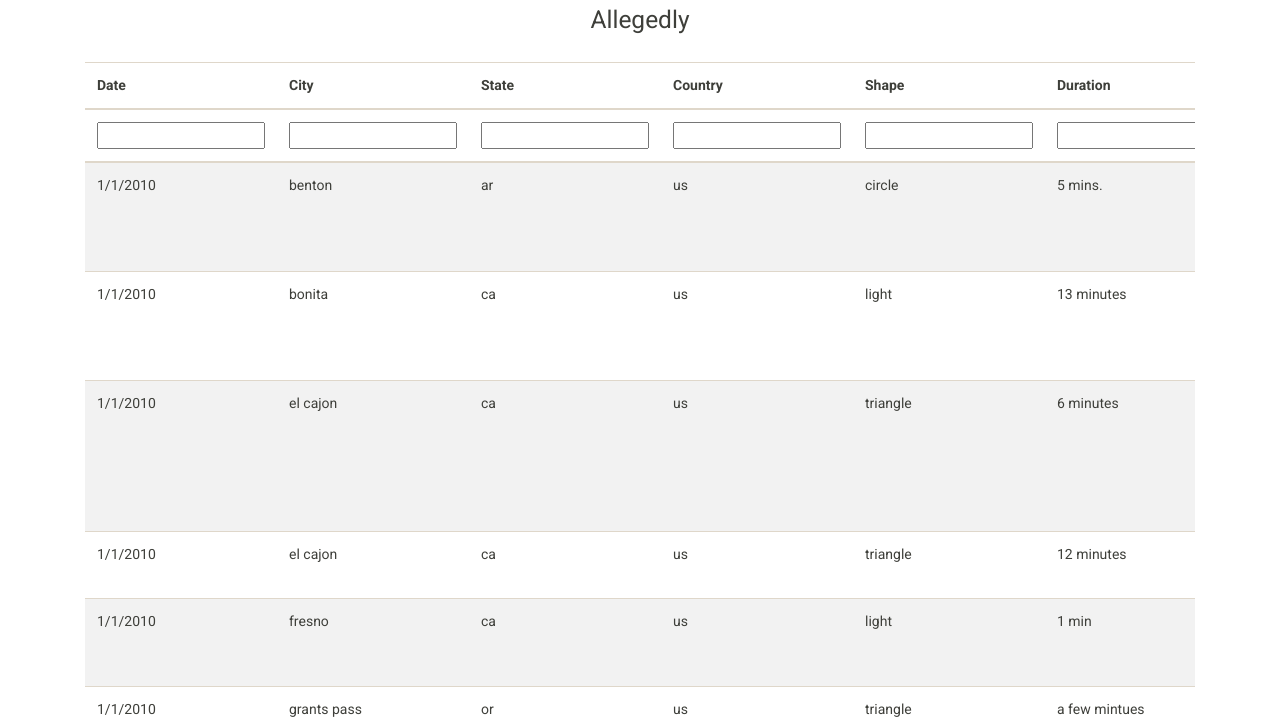
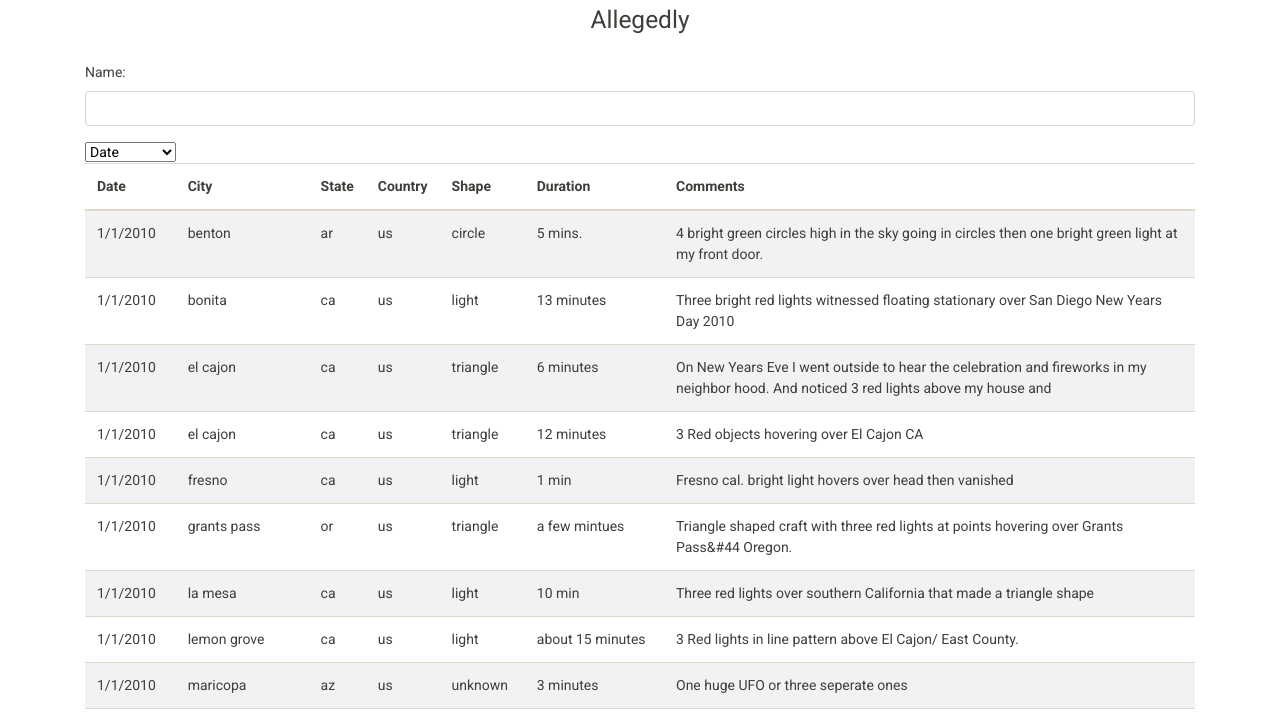
Before and after one commit to mwcooley99/d3_and_javascript_assignment, a plain HTML site: page index.html in a window 1280 px wide. Shown: the part 112-831 px from the top of the page. Drawn offline with nearby package versions, Linux system fonts and the light colour scheme.

Commit message:
changed up the filter

```diff
--- a/index.html
+++ b/index.html
@@ -5,8 +5,10 @@
   <meta charset="utf-8">
   <title>UFO Finder</title>
   <meta name="viewport" content="width=device-width, initial-scale=1">
+
+  <link href="https://fonts.googleapis.com/css?family=Ubuntu" rel="stylesheet">
   <link rel="stylesheet" href="static/css/bootstrap.min.css">
-  <link href="https://fonts.googleapis.com/css?family=Ubuntu" rel="stylesheet">
+
   <link rel="stylesheet" href="static/css/style.css">
 </head>
 
@@ -25,7 +27,13 @@
             <h1>Ufo Sightings</h1>
             <h3>Allegedly</h3>
         </div>
+        <div class="form-group">
+            <label for="usr">Name:</label>
+            <input type="text" class="form-control" id="search-text">
+          </div>
+        <select id="filter-select">
 
+        </select>
         <div class="row">
             <div class="col-xl-12">
                 <div id="table-area" class="table-responsive"></div>
--- a/static/js/app.js
+++ b/static/js/app.js
@@ -4,7 +4,12 @@ var columns = ["datetime", "city", "state", "country", "shape", "durationMinutes
 var columnNames = ["Date", "City", "State", "Country", "Shape", "Duration", "Comments"];
 
 // Make dropdown for search
-
+var option = d3.select("#filter-select")
+                .selectAll("option")
+                .data(columns).enter()
+                .append("option")
+                .text((column,i) => columnNames[i])
+                .attr("value", column => column)
 
 // build the table
 var table = d3.select("#table-area").append("table")
@@ -23,15 +28,6 @@ thead.append("tr")
     .attr("scope", "col")
     .text(column => column);
 
-// append input boxes
-thead.append("tr")
-    .selectAll("th")
-    .data(columns)
-    .enter()
-    .append("th")
-    .append("input")
-    .attr("class", "filterInput")
-    .attr("id", d => d)
 
 // Add in the rows
 var row = tbody.selectAll("tr")
@@ -55,21 +51,20 @@ function update(data){
 }
 
 // Update based on selection
-d3.selectAll(".filterInput" ).on("keyup", function(){
-    var searchType = this.id;
+d3.selectAll("#search-text").on("keyup", function(){
+    var searchType = d3.select("#filter-select").property("value");
     console.log(searchType);
-    var targetText = d3.select("#" + searchType).property("value").toLowerCase();
+    var targetText = d3.select("#search-text").property("value").toLowerCase();
     console.log(targetText);
     var filteredData = tableData.map(function (sighting) {
         // Make sure it's a string and lowercase
         var text = sighting[searchType].toString().toLowerCase();
-        console.log(text);
         // Match the beginning unless it's a comment
         var match = searchType === "comments" ? text.includes(targetText) : text.startsWith(targetText);
         return match ? "" : "none";
     });
 
-    console.log(filteredData)
+
     update(filteredData);
 });
 
```
